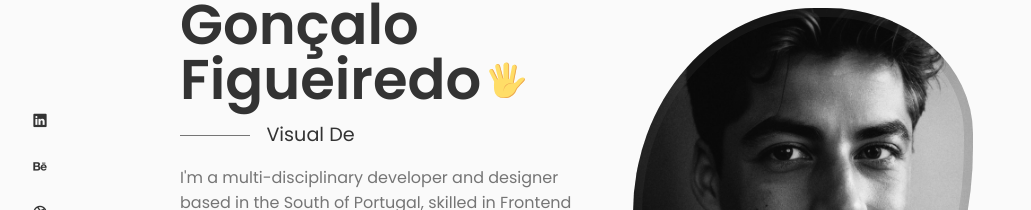
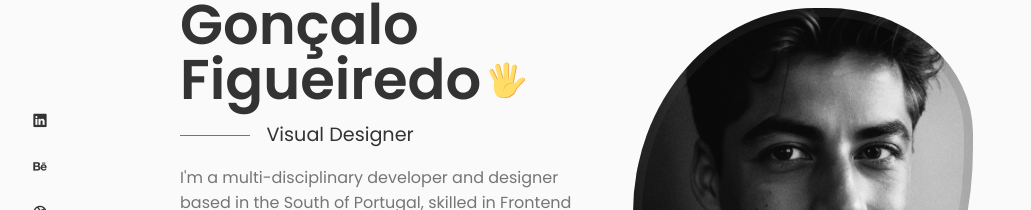
Before and after one commit to gmfigs/new-portfolio, a React (Create React App) app: page / in a window 1280 px wide. Shown: the part 187-397 px from the top of the page, without its empty margins (124-1155 px from the left). Built offline with nearby package versions, Linux system fonts and the light colour scheme.

Commit message:
Changed home__subtitle sequence strings for better understanding

```diff
--- a/src/components/home/Data.jsx
+++ b/src/components/home/Data.jsx
@@ -61,9 +61,9 @@ const Data = () => {
         // Same substring at the start will only be typed out once, initially
         'Frontend Developer',
         1000, // wait 1s before replacing "Mice" with "Hamsters"
-        'UX/UI Design',
+        'UX/UI Designer',
         1000,
-        'Visual Design',
+        'Visual Designer',
         1000
       ]}
       wrapper="span"
```
